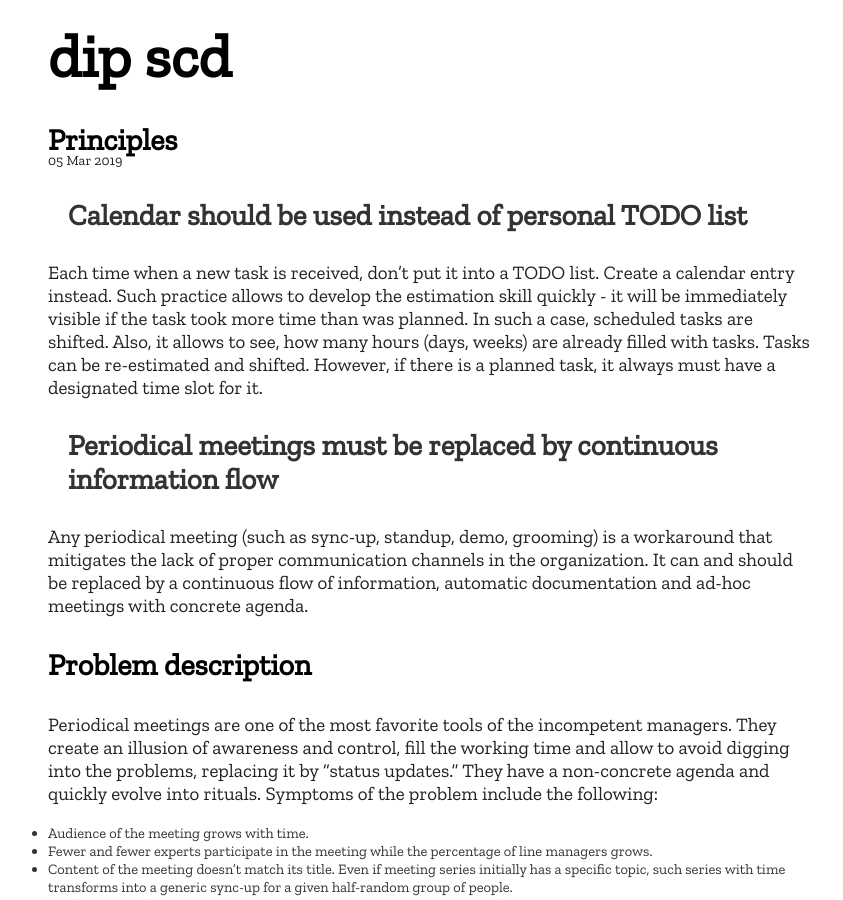
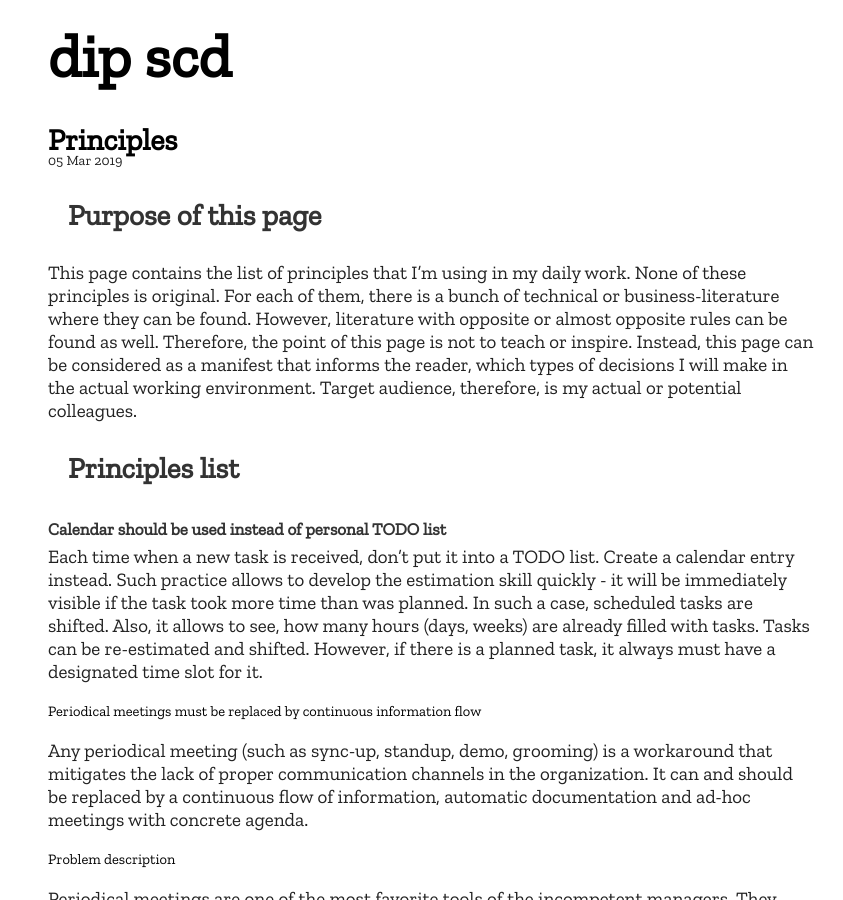
Before and after one commit to dip-scd/dip-scd.github.io, a Jekyll site: the page built from _posts/2019-03-05-principles.md, in a window 1280 px wide and 900 px high. Shown: the whole window, without its empty margins (208-1051 px from the left). Built offline with Jekyll 4.4.1, drawn with Linux system fonts in a browser that asks for light colours; comment, search, counter and statistics services are not loaded.

Commit message:
Update 2019-03-05-principles.md

```diff
--- a/_posts/2019-03-05-principles.md
+++ b/_posts/2019-03-05-principles.md
@@ -6,13 +6,16 @@ category: articles
 tags: [processes, documentation]
 comments: false
 ---
+# Purpose of this page
+This page contains the list of principles that I'm using in my daily work. None of these principles is original. For each of them, there is a bunch of technical or business-literature where they can be found. However, literature with opposite or almost opposite rules can be found as well. Therefore, the point of this page is not to teach or inspire. Instead, this page can be considered as a manifest that informs the reader, which types of decisions I will make in the actual working environment. Target audience, therefore, is my actual or potential colleagues.
 
-# Calendar should be used instead of personal TODO list
+# Principles list
+### Calendar should be used instead of personal TODO list
 Each time when a new task is received, don't put it into a TODO list. Create a calendar entry instead. Such practice allows to develop the estimation skill quickly - it will be immediately visible if the task took more time than was planned. In such a case, scheduled tasks are shifted. Also, it allows to see, how many hours (days, weeks) are already filled with tasks. Tasks can be re-estimated and shifted. However, if there is a planned task, it always must have a designated time slot for it.
 
-# Periodical meetings must be replaced by continuous information flow
+#### Periodical meetings must be replaced by continuous information flow
 Any periodical meeting (such as sync-up, standup, demo, grooming) is a workaround that mitigates the lack of proper communication channels in the organization. It can and should be replaced by a continuous flow of information, automatic documentation and ad-hoc meetings with concrete agenda.
-## Problem description
+#### Problem description
 Periodical meetings are one of the most favorite tools of the incompetent managers. They create an illusion of awareness and control, fill the working time and allow to avoid digging into the problems, replacing it by "status updates." They have a non-concrete agenda and quickly evolve into rituals. Symptoms of the problem include the following:
 * Audience of the meeting grows with time.
 * Fewer and fewer experts participate in the meeting while the percentage of line managers grows.
@@ -20,51 +23,51 @@ Periodical meetings are one of the most favorite tools of the incompetent manage
 * "Let's discuss it's on tomorrow sync-up." People are holding important information and avoid the discussions until the next meeting occurrence, instead of just sharing the information or setting up the discussion as soon as possible.
 * "No updates or questions from my side."
 
-# Documentation must be used as a primary source of knowledge
+### Documentation must be used as a primary source of knowledge
 Knowledge must be shared via documentation. Emails, IM, comments, meetings are for active discussions at the stage when decision or expertise regarding the specific topic is still emerging (i.e., for expert-to-expert communication). Once knowledge is acquired, it must be communicated to consumers via persistent documentation. Documentation can be further commented, discussed and changed, but the main point is that it can be easily referenced and shared.
-## Problem description
+#### Problem description
 While there are one-time decisions, a vast majority of information, that is generated in the organization, is used more than one time and by multiple people. If there is no established documentation culture, the following symptoms will be observed:
 * There are "oracles" that need to be asked each time anyone needs to get the knowledge about the process or technical system.
 * Same questions are asked multiple times and answered via emails, IM and meetings. People are copy-pasting the old messages and retelling the sacred knowledge to newcomers.
 * "No, this is not what I said." Agreements and commitments are periodically broken, but no one is sure that such an agreement had the place.
 * "I don't have time for documenting this." People keep repeating the same text or spoken messages instead of placing the same message into the persistent documentation system. Communicating the knowledge takes O(n) instead of O(1) for the source of knowledge, where n is a number of knowledge recipients.
 
-# There should be continuous processes automation
+### There should be continuous processes automation
 Processes automation is an essential activity that must have dedicated resources. Every trivial, repetitive activity that is done by humans is a waste of organization resources. Such type of activity is especially ironical in software development companies.
-## Problem description
+#### Problem description
 Often, while almost everyone in the organization agrees that "automation is good," there are no actual measures regarding this. Assigning developer or two to the process automation tasks seems to be a waste of resources, especially when deadlines are approaching (and they always are). In the case of outsourcing companies, the time of such developers can't be sold to a customer. Instead, the company hires more line managers or assistants to do a trivial job. Even if some automation attempts are made, they often quite clunky and demand the machine-like behavior from the humans ("this form must be filled exactly using this format for our script to work") instead of liberating them from the mechanical tasks and rigid interfaces by introducing some minimal machine learning. Symptoms:
 * One of the responsibilities of line managers is to prepare reports by trivially recomposing summaries of the reports from their subordinates.
 * Operations that are atomic from the organizational point of view are technically non-atomic and require the fixed set of actions to be performed by a human each time when such operation is made. For example, passing the ticket with requirements to the development teams requires filling the same three (or five, or fifteen) fields with the same values each time.
 * People are obliged to submit periodical, formal reports. For example, time reporting, where each day (week, month) same form is submitted with the same values (just filling some table with a bunch of '8h').
 
-# Meetings must either have a small audience or be moderated
+### Meetings must either have a small audience or be moderated
 Meetings with more than ten people must have a moderator. There is no formal theory behind this number. It is just an empirical observation.
-## Problem description
+#### Problem description
 A large non-moderated meeting may indicate that problem was not decomposed enough, that organizer of the meeting is not aware of the roles and expertise distribution, or that architecture of organization is not effective, with a lot of entangled departments and authority-expertise disbalance. Symptoms:
 * Some or even majority of people keep doing non-meeting activities (such as checking emails). This means that these people are not required on this meeting, no matter their titles or roles.
 * Audience is split into two or more groups, trying to discuss different topics simultaneously.
 * No concrete decision is made, except the one that one more meeting is required (or even series).
 * As it turns afterward, some people had important pieces of information but didn't share them during the meeting because they didn't have a chance to speak.
 
-# Non-working processes must be removed or updated, not ignored
+### Non-working processes must be removed or updated, not ignored
 If the process is unrealistic and clunky, it must be reviewed and changed asap, instead of ignoring the fact that everyone is working around this process. If the process in its current form is considered essential (for example, it’s related to security), then enforcing mechanisms should be introduced. One way or another, there must not be the case that process exists, but people are not working by it.
-## Problem description
+#### Problem description
 If a company doesn't have functional feedback loops, it will tend to produce many processes that are not realistic or usable. This often happens when a company hires some consultant to "set up the process." Alternatively, when some framework is adopted by higher management without adapting it to this specific organization. Alternatively, one department is producing processes for other departments. This means that people, who create the process, are not the ones that would be affected by it. Symptoms:
 * Nothing is done by the process and everyone knows it.
 * Process is documented but no one reads it. It is perceived as something either obsolete or from a parallel reality.
 * Artifacts, that process supposed to produce, are created only before an audit or assessment.
 * People are punished for criticizing the process. Process stays unchanged.
 
-# Obsolete information must be removed
+### Obsolete information must be removed
 Often much more can be achieved by removing a process, implementation, specification, then by adding a new one. Therefore there should be a continuous (rather than stop-the-world) process of refactoring of the technical systems and organization itself.
-## Problem description
+#### Problem description
 People tend to avoid removing things because they don’t feel they have an authority to do so. Also, removing something requires a detailed analysis of the context while adding something seems more comfortable and safer. Symptoms of the problem:
 * There is redundancy in the documentation, with inevitable contradictions. Each time when the behavior of the documented system must be updated, a whole new set of artifacts (static documents, wiki pages) is created instead of editing existing ones.
 * Source code contains multiple implementations of the same or very similar function. Developers don't feel the ownership of the whole code base and keep inventing the wheel in their small area instead.
 * Process is overloaded with multiple mandatory steps and artifacts because each time, when a gap was found, it was mitigated by an additional step instead of reviewing the process as a whole.
 
-# Information must be referenced, not copy-pasted
+### Information must be referenced, not copy-pasted
 In the case of documentation, this means that it should be created as hypertext, not text. In the case of communication, this means that proxy-mailing and similar practices must be avoided.
 
-# External knowledge must be reused
+### External knowledge must be reused
 Establishing internal mentorship and knowledge sharing is a good thing, but it’s important not to forget that there is a whole world out there. There is no need to re-invent internal best coding practices or project management essentials course. There is enough high-quality public information on that topic.
```
